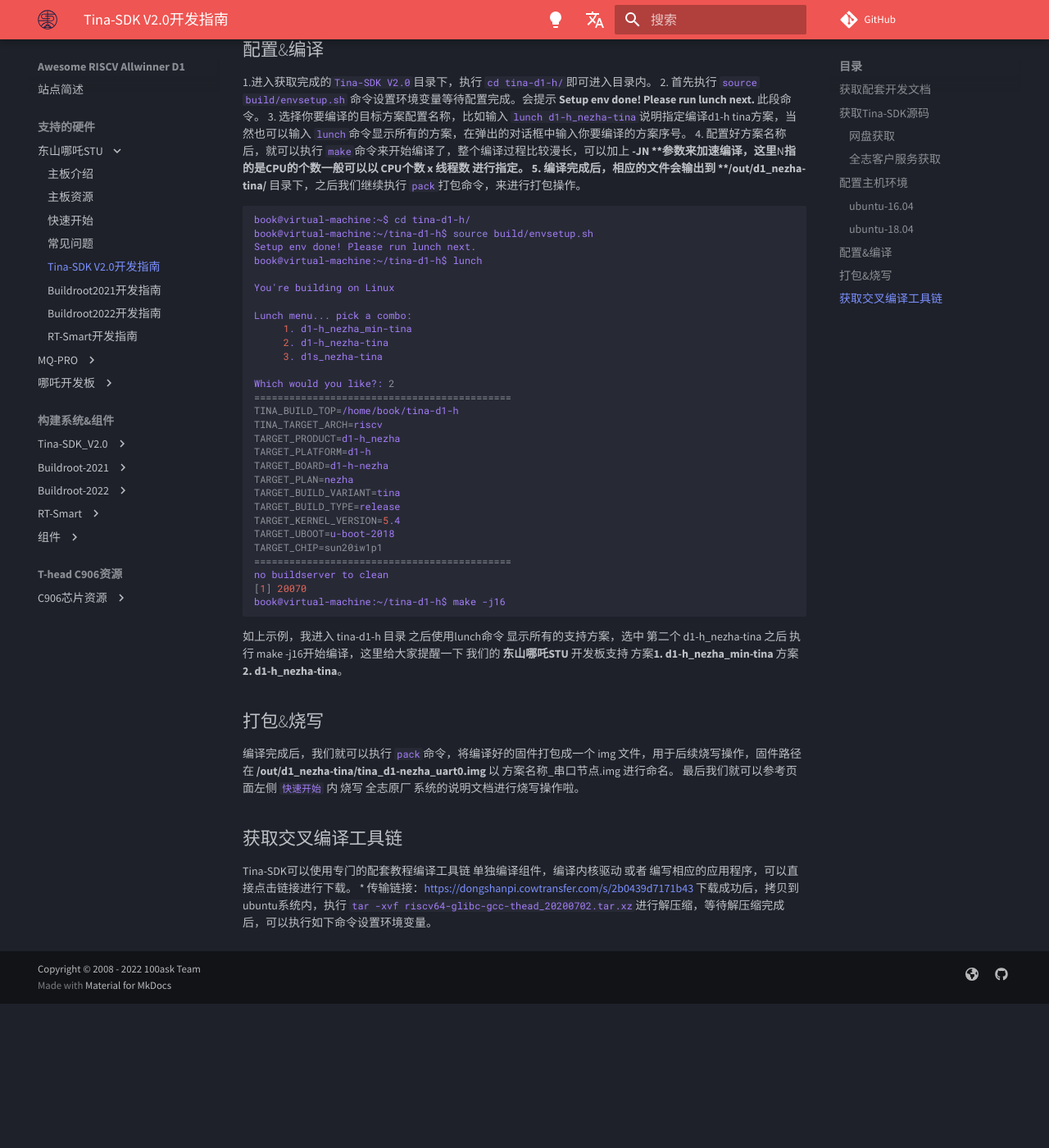
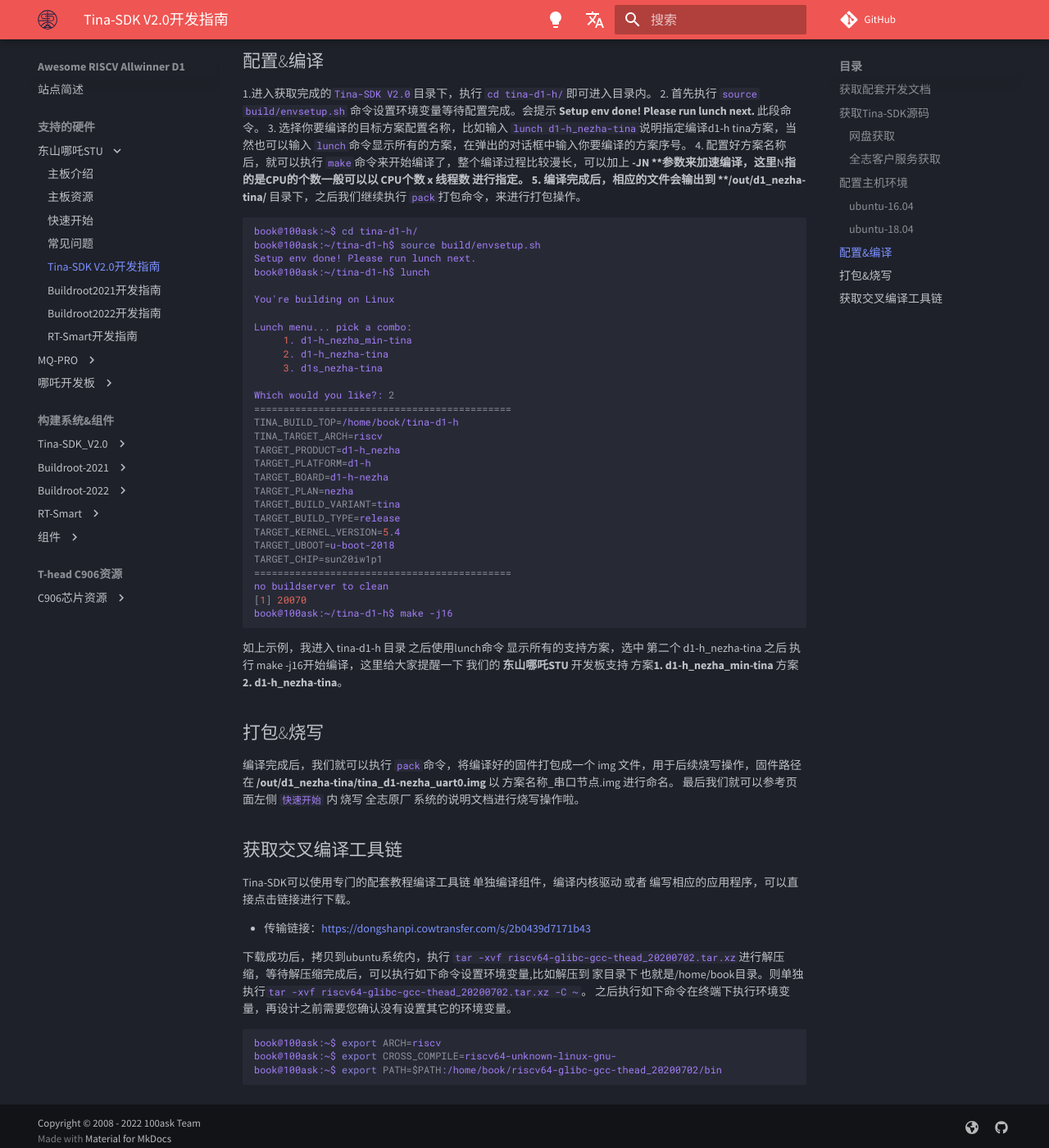
Before and after one commit to DongshanPI/Awesome_RISCV-AllwinnerD1, an MkDocs documentation site: the page built from docs/DongshanNezhaSTU/05-Tina-SDKDevelopmentGuide.md, in a window 1280 px wide and 1400 px high, scrolled down 1057 px. Shown: the whole window at 82% size. Built offline with MkDocs 1.6.1 and Material for MkDocs 9.7.7, drawn with Linux system fonts in a browser that asks for light colours; comment, search, counter and statistics services are not loaded; before the commit the page ends 2281 px from its top, so only the background shows below that; some of the changed text lies outside the part shown.

Commit message:
push page

````diff
--- a/docs/DongshanNezhaSTU/05-Tina-SDKDevelopmentGuide.md
+++ b/docs/DongshanNezhaSTU/05-Tina-SDKDevelopmentGuide.md
@@ -3,6 +3,7 @@
 
 ## 获取配套开发文档
 Tina-SDK提供的配套开发资料非常丰富，有驱动开发有组件开发等，大家可以直接点击下方的链接进行下载。
+
 * 传输链接：https://dongshanpi.cowtransfer.com/s/734005e89c9c43
 
 ## 获取Tina-SDK源码
@@ -36,10 +37,10 @@
 4. 配置好方案名称后，就可以执行 `make`命令来开始编译了，整个编译过程比较漫长，可以加上 **-JN **参数来加速编译，这里**N**指的是CPU的个数一般可以以 CPU个数 x 线程数 进行指定。
 5. 编译完成后，相应的文件会输出到 **/out/d1_nezha-tina/** 目录下，之后我们继续执行 `pack`打包命令，来进行打包操作。
 ```shell
-book@virtual-machine:~$ cd tina-d1-h/
-book@virtual-machine:~/tina-d1-h$ source build/envsetup.sh
+book@100ask:~$ cd tina-d1-h/
+book@100ask:~/tina-d1-h$ source build/envsetup.sh
 Setup env done! Please run lunch next.
-book@virtual-machine:~/tina-d1-h$ lunch
+book@100ask:~/tina-d1-h$ lunch
 
 You're building on Linux
 
@@ -64,7 +65,7 @@
 ============================================
 no buildserver to clean
 [1] 20070
-book@virtual-machine:~/tina-d1-h$ make -j16
+book@100ask:~/tina-d1-h$ make -j16
 
 ```
 如上示例，我进入 tina-d1-h 目录 之后使用lunch命令 显示所有的支持方案，选中 第二个 d1-h_nezha-tina 之后 执行 make -j16开始编译，这里给大家提醒一下 我们的 **东山哪吒STU** 开发板支持 方案**1. d1-h_nezha_min-tina** 方案**2. d1-h_nezha-tina**。
@@ -76,5 +77,13 @@
 
 ## 获取交叉编译工具链
 Tina-SDK可以使用专门的配套教程编译工具链 单独编译组件，编译内核驱动 或者 编写相应的应用程序，可以直接点击链接进行下载。
+
 * 传输链接：https://dongshanpi.cowtransfer.com/s/2b0439d7171b43
-下载成功后，拷贝到ubuntu系统内，执行 `tar -xvf riscv64-glibc-gcc-thead_20200702.tar.xz`进行解压缩，等待解压缩完成后，可以执行如下命令设置环境变量。
+
+下载成功后，拷贝到ubuntu系统内，执行 `tar -xvf riscv64-glibc-gcc-thead_20200702.tar.xz`进行解压缩，等待解压缩完成后，可以执行如下命令设置环境变量,比如解压到 家目录下 也就是/home/book目录。则单独执行`tar -xvf riscv64-glibc-gcc-thead_20200702.tar.xz -C ~`。
+之后执行如下命令在终端下执行环境变量，再设计之前需要您确认没有设置其它的环境变量。
+```shell
+book@100ask:~$ export ARCH=riscv
+book@100ask:~$ export CROSS_COMPILE=riscv64-unknown-linux-gnu-
+book@100ask:~$ export PATH=$PATH:/home/book/riscv64-glibc-gcc-thead_20200702/bin
+```
````
